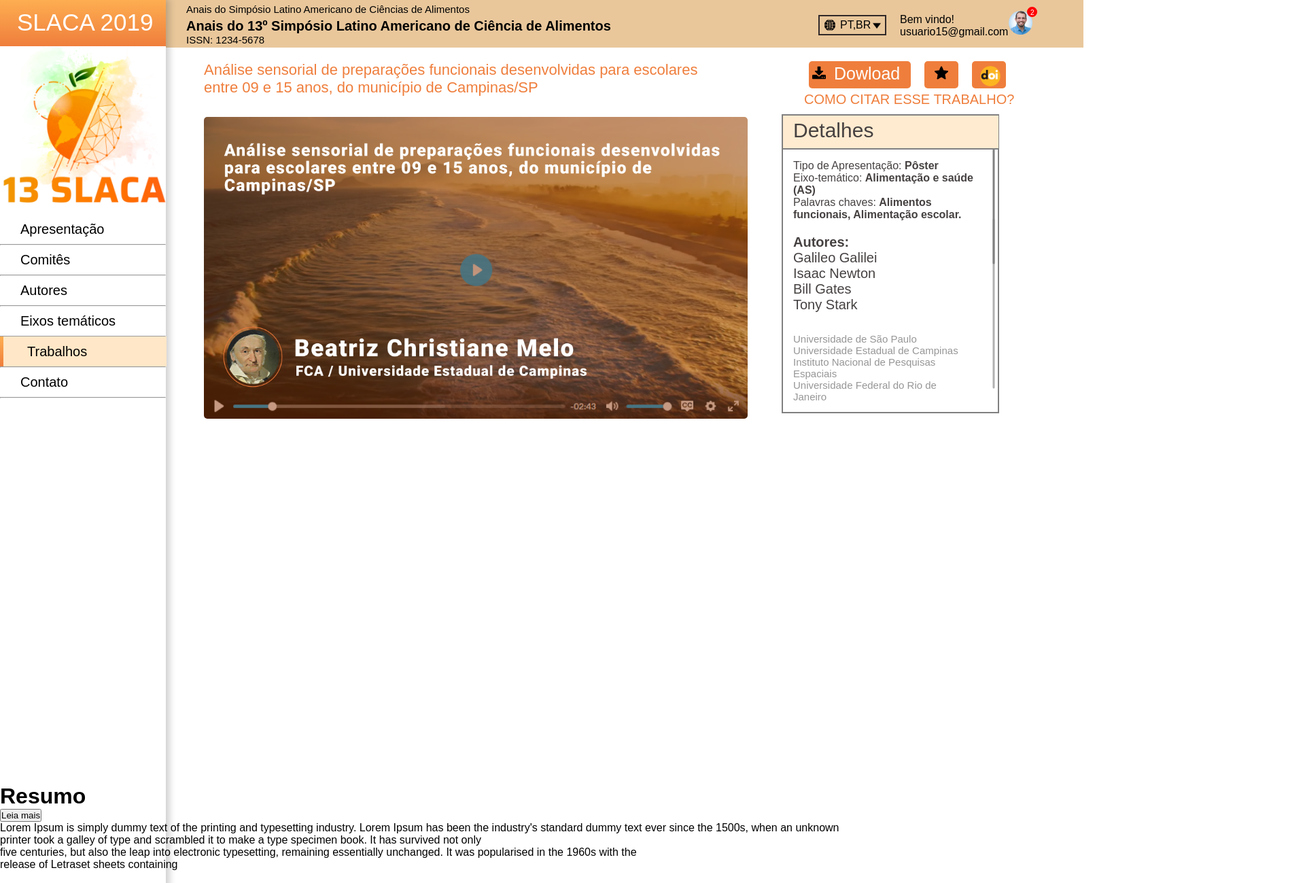
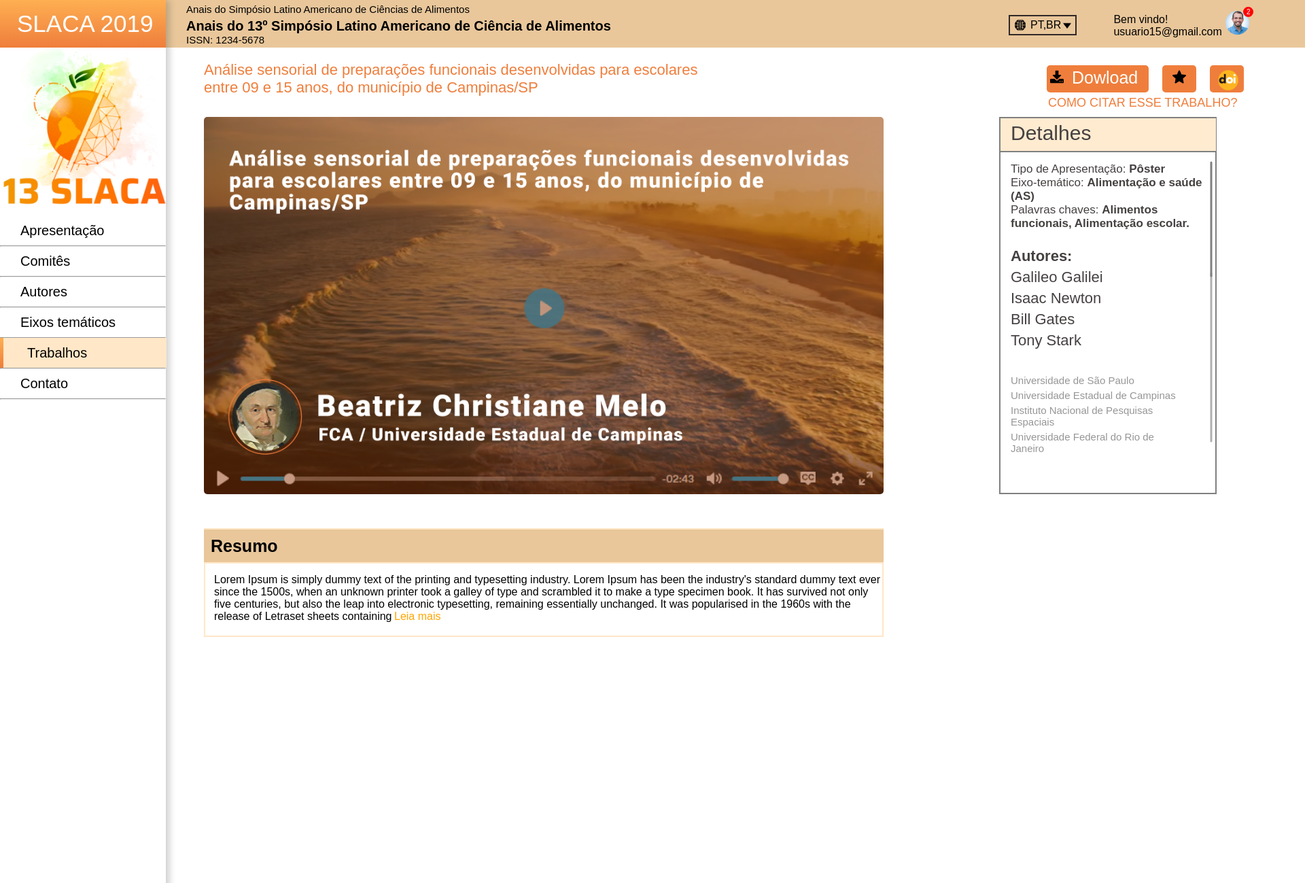
Before and after one commit to Mayc0n18/Galo-Ex, a plain HTML site: page index.html in a window 1280 px wide. Shown: the top 1299 px of the page at 68% size, 1920 px wide, since content can reach past the window. Drawn offline with Linux system fonts and the light colour scheme.

Commit message:
Update index.css

```diff
--- a/index.css
+++ b/index.css
@@ -7,11 +7,11 @@
 
 }
 body{
-    overflow: hidden;
+    overflow-x: hidden;
 }
 header {
     left: 244px;
-    width: 1350px;
+    width: 1680px;
     height: 70px;
     background-color: #e9c79b;
 }
@@ -47,7 +47,7 @@ header ul li {
 }
 
 .options {
-    left: 80%;
+    left: 83%;
     top: -85px;
 }
 
@@ -58,7 +58,7 @@ input {
 }
 
 .options img {
-    left: 160px;
+    left: 165px;
     top: -40px;
     width: 35px;
     border-radius: 50%;
@@ -68,7 +68,7 @@ input {
     border: 2px solid rgb(49, 41, 41);
     max-width: 100px;
     height: 30px;
-    left: 960px;
+    left: 1240px;
     top: -35px;
 }
 
@@ -87,13 +87,13 @@ input {
 
 .arrow img {
     width: 12px;
-    left: 1040px;
+    left: 1320px;
     top: -57px;
 }
 
 .not {
     color: white;
-    left: 1267px;
+    left: 1585px;
     top: -170px;
     width: 15px;
     height: 15px;
@@ -104,16 +104,19 @@ input {
 }
 .not p{
     left: 2px;
+    top: -1px;
 }
 .menu{
-    top: -197.5px;
-    left: -244px;
+    position: fixed;
+    top: 0; /* Define a posição inicial do menu no topo da tela */
+    left: 0;
     width: 244px;
     height: 1400px;
     background-color: white;
     box-shadow: 5px 0 10px rgba(0, 0, 0, 0.2);
 
 }
+
 .menuTitle{
     height: 70px;
     background: linear-gradient(to top, #ef7e3c, #feaf52);
@@ -160,14 +163,14 @@ input {
     font-size: 22px;
 }
 .cont img{
-    width: 800px;
+    width: 1000px;
     left: 300px;
     top: 50px;
     border-radius: 5px;
 }
 .icons{
-    left: 1190px;
-    top: -480px;
+    left: 1540px;
+    top: -585px;
     color: white;
 }
 .icons img{
@@ -215,18 +218,18 @@ input {
 }
 .writ p{
     color: #ef7e3c;
-    font-size: 20px;
+    font-size: 18px;
     top: -75px;
-    left: -7px;
+    left: 2px;
 }
 .box{
     color: rgb(70, 65, 65);
 
     width: 320px;
-    height: 440px;
+    height: 555px;
     border: 2px solid gray;
-    left: 1150px;
-    top: -545px;
+    left: 1470px;
+    top: -650px;
 }
 .boxTitle{
     width:317px;
@@ -243,25 +246,28 @@ input {
     top: 15px;
     left: 15px;
     list-style-type: none;
+    font-size: 17px;
 }
 .aut ul li{
-    font-size: 20px;
+    font-size: 22px;
     top: 35px;
-    left: 15px;
+    left: 10px;
     list-style-type: none;
+    margin: 5px;
 }
 .name li{
     top: 40px;
 }
 .univers ul li{
-    top: 65px;
-    left: 15px;
+    top: 67px;
+    left: 10px;
     list-style-type: none;
 
 }
 .univers ul li p{
     color: rgb(150, 150, 150);
     font-size: 15px;
+    margin: 5px;
 }
 .bar{
     width: 170px;
@@ -270,7 +276,7 @@ input {
     background-color: grey;
     rotate: 90deg;
     left: 225px;
-    top: -225px;
+    top: -285px;
 }
 .barg{
     width: 250px;
@@ -282,3 +288,54 @@ input {
     z-index: -1;
     top: -85px;
 }
+.textBox{
+    top: -600px;
+    left: 300px;
+    width:1000px;
+    height: 160px;
+    border: 2px solid #ffe7c7;
+}
+.textTitle{
+    left: -2px;
+    width: 1000px;
+    background-color: #e9c79b;
+    height: 50px;
+    border-bottom: 2px solid #ffe7c7;
+}
+.textTitle h1{
+    font-size: 25px;
+    top: 10px;
+    left: 10px;
+
+}
+
+.text{
+    left: 13px;
+    top: -20px;
+    margin-top: 35px;
+    max-height: 90px;
+    overflow: hidden;
+    position: relative;
+    transition: max-height 0.4s ease;
+}
+
+
+#overflow{
+    display: none;
+    position: absolute;
+    bottom: 0;
+    left: 0;
+    width: 100%;
+    height: 30px;
+}
+
+
+.toggle{
+    background: transparent;
+    border: none;
+    left: 280px;
+    top: 90px;
+    font-size: 16px;
+    color: orange;
+    cursor: pointer;
+}
```
